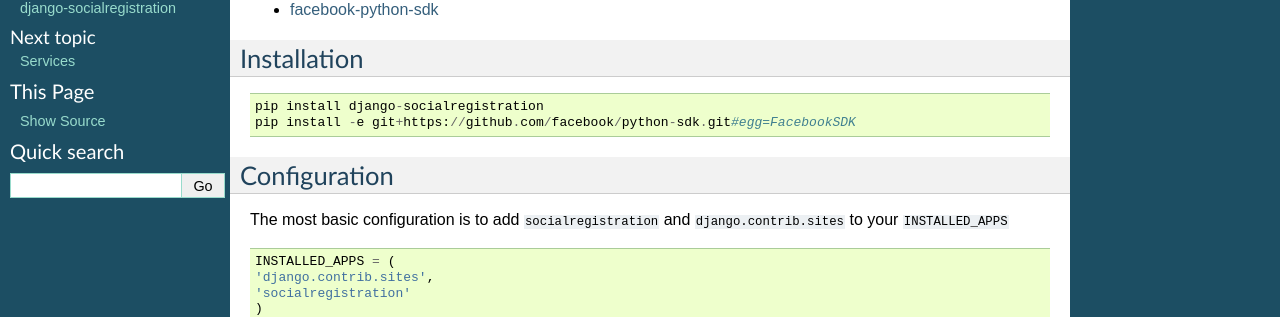
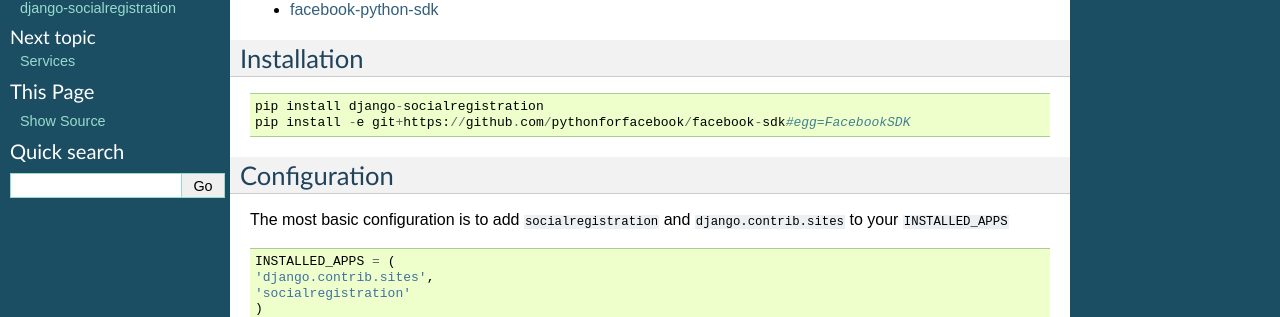
Before and after one commit to flashingpumpkin/django-socialregistration, a Sphinx documentation site: the page built from docs/installation.rst, in a window 1280 px wide. Shown: the part 191-508 px from the top of the page. Built offline with Sphinx 7.4.7, drawn with Linux system fonts in a browser that asks for light colours; some of the changed lines change nothing that is shown.

Commit message:
Docs update. Facebook pulled their SDK

```diff
--- a/docs/installation.rst
+++ b/docs/installation.rst
@@ -14,7 +14,8 @@
 ::
 
     pip install django-socialregistration
-    pip install -e git+https://github.com/facebook/python-sdk.git#egg=FacebookSDK
+    pip install -e git+https://github.com/pythonforfacebook/facebook-sdk#egg=FacebookSDK
+
 
 
 Configuration
```
